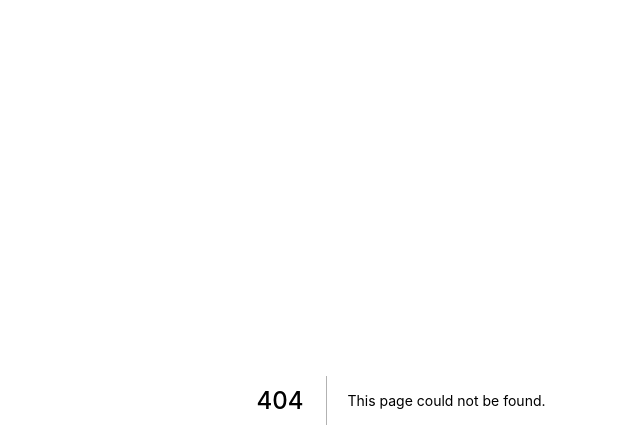
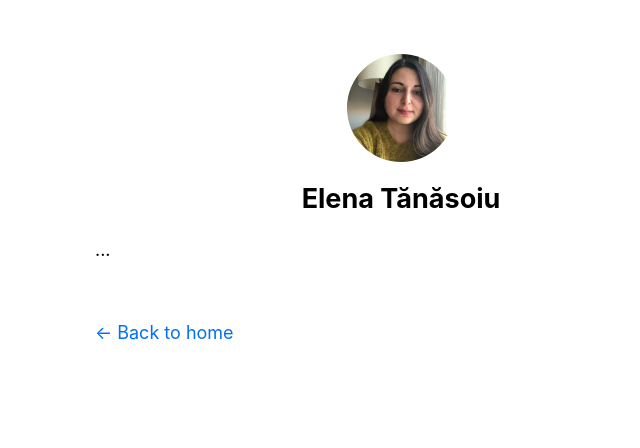
Before and after one commit to elenatanasoiu/elenatanasoiu.github.io, a Next.js app: page /posts/1 in a window 1280 px wide. Before the commit this address had no page. Shown: the top 448 px of the page, without its empty margins (239-879 px from the left). Built offline with nearby package versions, Linux system fonts and the light colour scheme.

Commit message:
Introduce dynamic route file for posts

```diff
--- /dev/null
+++ b/pages/posts/[id].tsx
@@ -0,0 +1,5 @@
+import Layout from '../../components/layout';
+
+export default function Post() {
+  return <Layout>...</Layout>;
+}
```
